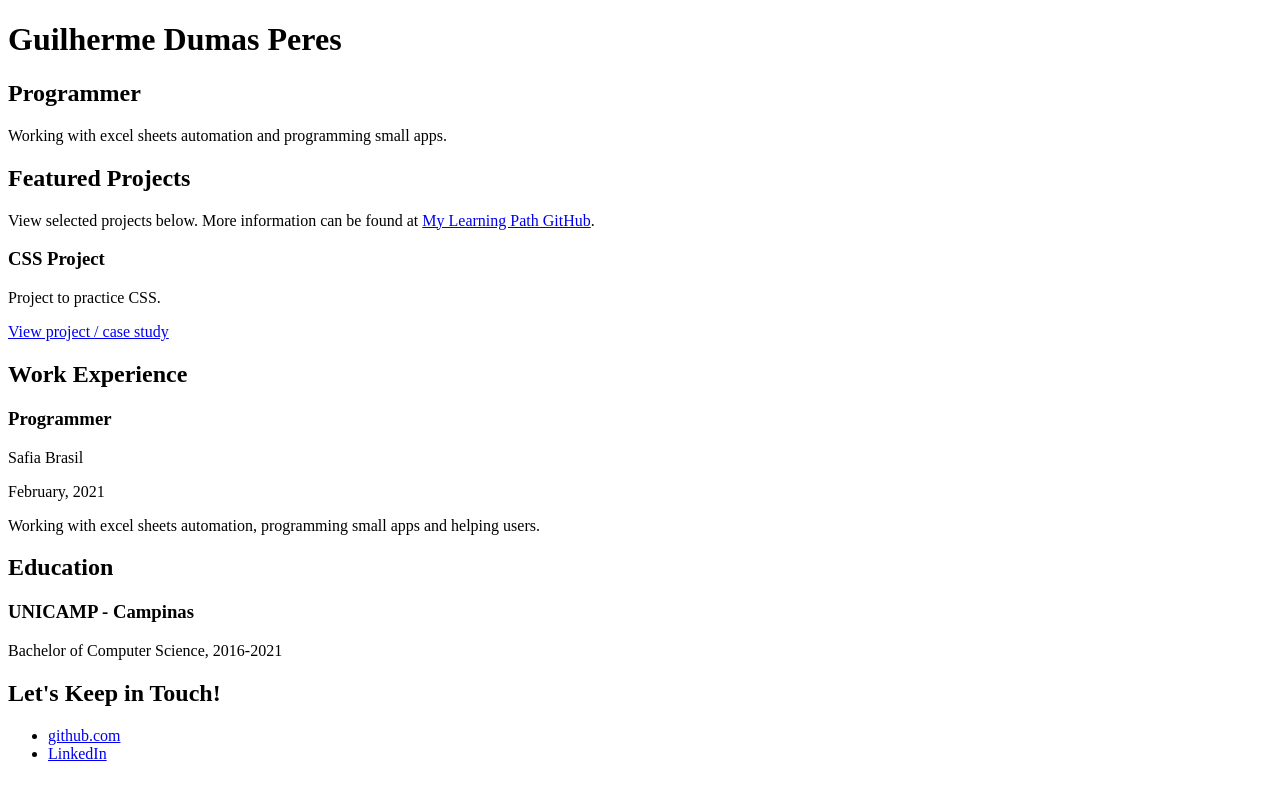
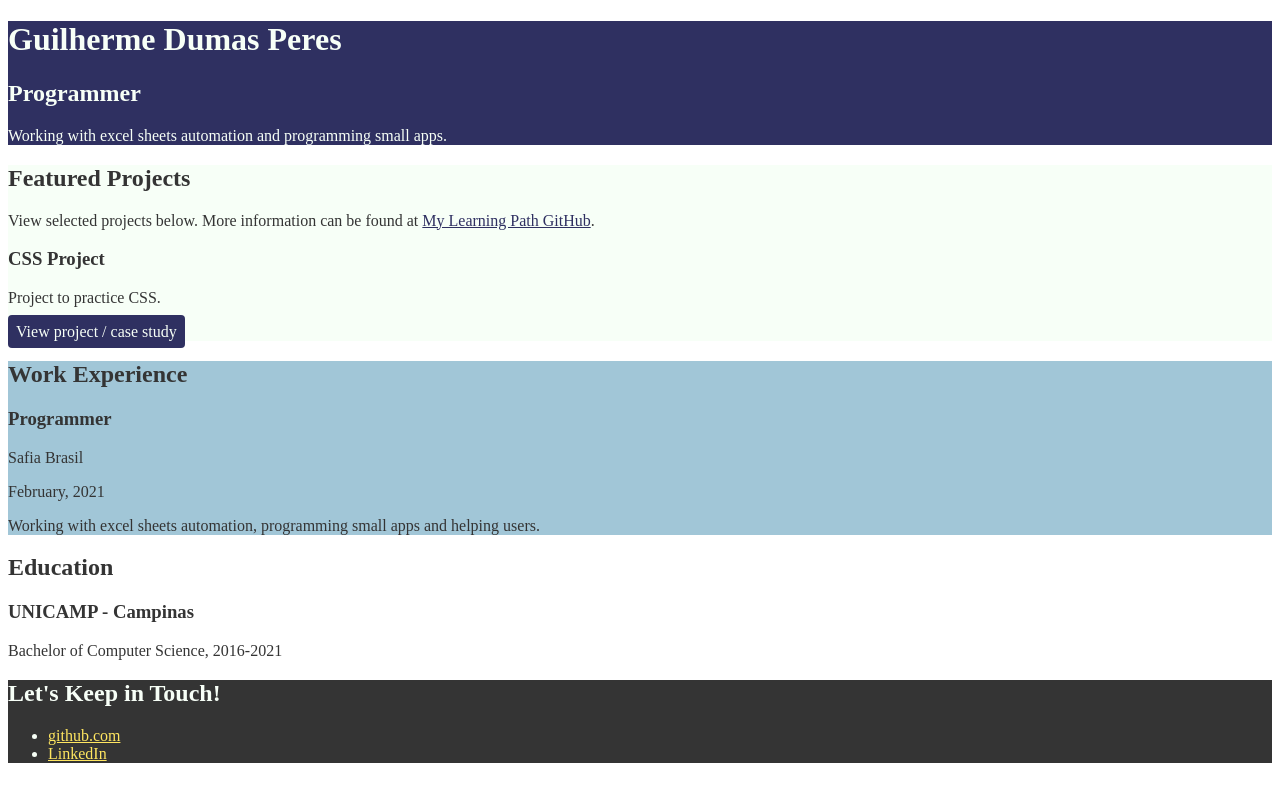
Before and after one commit to guidumasperes/full-stack-web-developer-learning-path, a PHP site: page /css_project/index.html in a window 1280 px wide. Run offline with PHP 8.4, Linux system fonts and the light colour scheme.

Commit message:
Finishing unit 2

```diff
--- /dev/null
+++ b/css_essential_training/css_project/css/styles.css
@@ -0,0 +1,53 @@
+/* Global styles
+-----------------------------*/
+body {
+	color: #343434;
+}
+a {
+	color: #FFE660;
+}
+a:hover {
+	text-decoration: none;
+}
+
+/* Profile
+-----------------------------*/
+header {
+	background: #2F3061;
+	color: #F7FFF7;
+}
+
+/* Projects
+-----------------------------*/
+.projects {
+	background: #F7FFF7;
+}
+.projects a {
+	color: #2F3061;
+}
+.projects .btn {
+	color: #F7FFF7;
+	background: #2F3061;
+	text-decoration: none;
+	padding: 8px;
+	border-radius: 4px;
+}
+.projects .btn:hover {
+	background: rgba(47, 48, 97, 80%);
+}
+
+/* Work Experience
+-----------------------------*/
+.work-experience {
+	background: #A1C6D7;
+}
+
+/* Education
+-----------------------------*/
+
+/* Social Media
+-----------------------------*/
+footer {
+	background: #343434;
+	color: #F7FFF7;
+}
--- a/css_essential_training/css_project/index.html
+++ b/css_essential_training/css_project/index.html
@@ -4,6 +4,7 @@
     <meta charset="UTF-8">
     <meta name="viewport" content="width=device-width, initial-scale=1.0">
     <title>Guilherme Dumas Peres</title>
+    <link rel="stylesheet" href="css/styles.css">
   </head>
   <body>
     <main>
@@ -16,7 +17,7 @@
       </header>
 
       <!-- ********************  PROJECTS / PORTFOLIO  ********************* -->
-      <section>
+      <section class="projects">
         <h2>Featured Projects</h2>
         <p>View selected projects below. More information can be found at <a href="https://github.com/guidumasperes/full-stack-web-developer-learning-path">My Learning Path GitHub</a>.</p>
 
@@ -24,13 +25,13 @@
         <section>
           <h3>CSS Project</h3>
           <p>Project to practice CSS.</p>
-          <a href="#" target="_blank">View project / case study</a>
+          <a class="btn" href="https://github.com/guidumasperes/full-stack-web-developer-learning-path/tree/master/css_essential_training" target="_blank">View project / case study</a>
         </section>
         <!-- End of Project block. -->
       </section>
 
       <!-- ***********************  WORK EXPERIENCE  *********************** -->
-      <section>
+      <section class="work-experience">
         <h2>Work Experience</h2>
 
         <!-- Copy this whole <section> block to add more jobs. -->
@@ -44,7 +45,7 @@
       </section>
 
       <!-- ******************  EDUCATION & CERTIFICATIONS ****************** -->
-      <section>
+      <section class="education">
         <h2>Education</h2>
 
         <!-- Copy this whole <section> block to add more schools. -->
```
Also changed, not shown: css_essential_training/css/add_css.css (+29 -0 lines), css_essential_training/css/css_selectors.css (added, +67 -0 lines), css_essential_training/css_selectors.html (added, +34 -0 lines).
